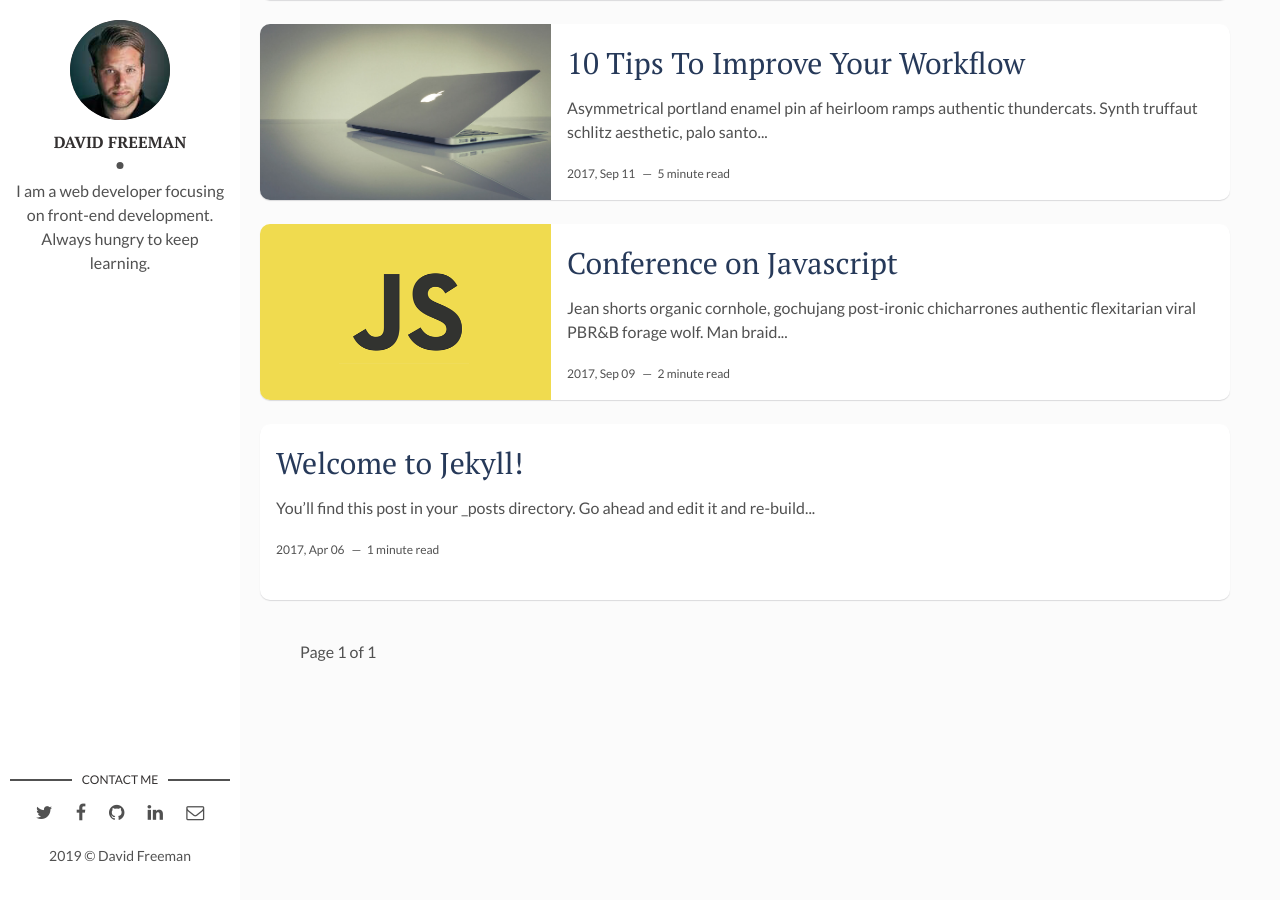
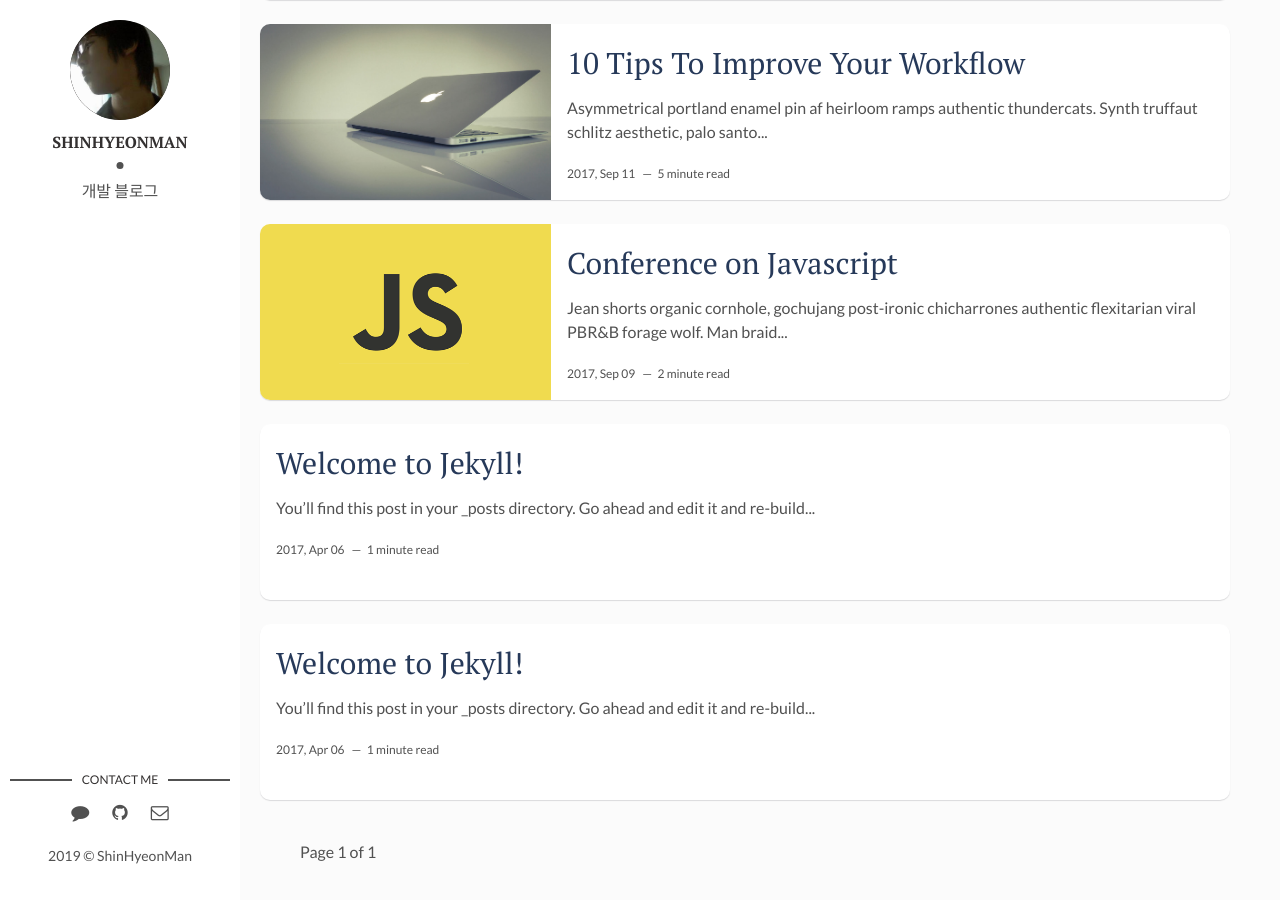
Before and after one commit to ShinHyeonMan/ShinHyeonMan.github.io, a Jekyll site: the page built from index.html, in a window 1280 px wide and 900 px high, scrolled down 596 px. Built offline with Jekyll 4.4.1, drawn with Linux system fonts in a browser that asks for light colours; the list of posts is cut into pages by our own code.

Commit message:
- 설정파일 수정

```diff
--- a/_config.yml
+++ b/_config.yml
@@ -1,25 +1,25 @@
-title: Hello, world! I'm David Freeman
+title: 청천백일 개발 블로그
 description: > # this means to ignore newlines until "baseurl:"
   Write an awesome description for your new site here. You can edit this
   line in _config.yml. It will appear in your document head meta (for
   Google search results) and in your feed.xml site description.
 permalink: ':title/'
-baseurl: "/flexible-jekyll" # the subpath of your site, e.g. /blog
-url: "" # the base hostname & protocol for your site, e.g. http://example.com
+baseurl: "" # the subpath of your site, e.g. /blog
+url: "https://ShinHyeonMan.github.io/" # the base hostname & protocol for your site, e.g. http://example.com
 site-twitter: #if your site has a twitter account, enter it here
 
 # Author Settings
-author: David Freeman # add your name
-author-img: david-freeman.jpg # add your photo
-about-author: I am a web developer focusing on front-end development. Always hungry to keep learning. # add description
-social-twitter: # add your Twitter handle
-social-facebook: # add your Facebook handle
-social-github: artemsheludko # add your Github handle
-social-linkedin: # add your Linkedin handle
-social-email: # add your Email address
+author: ShinHyeonMan # add your name
+author-img: ShinHyeonMan.jpg # add your photo
+about-author: 개발 블로그 # add description
+social-open-kakao: cswsshm0627 # add your Twitter handle
+#social-facebook: # add your Facebook handle
+social-github: ShinHyeonMan # add your Github handle
+#social-linkedin: # add your Linkedin handle
+social-email: cswsshm0627@gmail.com # add your Email address
 
 # Disqus
-discus-identifier: mr-brown # add your discus identifier
+discus-identifier: cswsshm0627 # add your discus identifier
 
 # Tracker
 analytics: # Google Analytics
--- a/_layouts/main.html
+++ b/_layouts/main.html
@@ -16,30 +16,25 @@ layout: default
     <section class="contact">
       <h3 class="contact-title">Contact me</h3>
       <ul>
-        {% if site.social-twitter %}
-          <li><a href="https://twitter.com/{{ site.social-twitter }}" target="_blank"><i class="fa fa-twitter" aria-hidden="true"></i></a></li>
+        {% if site.social-open-kakao %}
+          <li><a href="https://open.kakao.com/me/{{ site.social-open-kakao }}" target="_blank"><i class="fa fa-comment" aria-hidden="true"></i></a></li>
         {% else %}
-          <li><a href="https://twitter.com/artemsheludko_" target="_blank"><i class="fa fa-twitter" aria-hidden="true"></i></a></li>
         {% endif %}
         {% if site.social-facebook %}
           <li><a href="https://facebook.com/{{ site.social-facebook }}" target="_blank"><i class="fa fa-facebook" aria-hidden="true"></i></a></li>
         {% else %}
-          <li><a href="https://facebook.com/" target="_blank"><i class="fa fa-facebook" aria-hidden="true"></i></a></li>
         {% endif %}
         {% if site.social-github %}
           <li class="github"><a href="http://github.com/{{site.social-github}}" target="_blank"><i class="fa fa-github"></i></a></li>
         {% else %}
-          <li class="github"><a href="http://github.com/" target="_blank"><i class="fa fa-github" aria-hidden="true"></i></a></li>
         {% endif %}
         {% if site.social-linkedin %}
           <li class="linkedin"><a href="https://in.linkedin.com/in/{{site.social-linkedin}}" target="_blank"><i class="fa fa-linkedin"></i></a></li>
         {% else %}
-          <li class="linkedin"><a href="https://in.linkedin.com/" target="_blank"><i class="fa fa-linkedin" aria-hidden="true"></i></a></li>
         {% endif %}
         {% if site.social-email %}
           <li class="email"><a href="mailto:{{site.social-email}}"><i class="fa fa-envelope-o"></i></a></li>
         {% else %}
-          <li class="email"><a href="mailto:example.david@blog.com"><i class="fa fa-envelope-o" aria-hidden="true"></i></a></li>
         {% endif %}
       </ul>
     </section> <!-- End Section Contact -->
--- /dev/null
+++ b/_posts/2019-04-06-Test.markdown
@@ -0,0 +1,26 @@
+---
+layout: post
+title: "Welcome to Jekyll!"
+date: 2017-04-06 13:32:20 +0300
+description: You’ll find this post in your `_posts` directory. Go ahead and edit it and re-build the site to see your changes. # Add post description (optional)
+img:  # Add image post (optional)
+---
+You’ll find this post in your `_posts` directory. Go ahead and edit it and re-build the site to see your changes. You can rebuild the site in many different ways, but the most common way is to run `jekyll serve`, which launches a web server and auto-regenerates your site when a file is updated.
+
+To add new posts, simply add a file in the `_posts` directory that follows the convention `YYYY-MM-DD-name-of-post.ext` and includes the necessary front matter. Take a look at the source for this post to get an idea about how it works.
+
+Jekyll also offers powerful support for code snippets:
+
+{% highlight ruby %}
+def print_hi(name)
+  puts "Hi, #{name}"
+end
+print_hi('Tom')
+#=> prints 'Hi, Tom' to STDOUT.
+{% endhighlight %}
+
+Check out the [Jekyll docs][jekyll-docs] for more info on how to get the most out of Jekyll. File all bugs/feature requests at [Jekyll’s GitHub repo][jekyll-gh]. If you have questions, you can ask them on [Jekyll Talk][jekyll-talk].
+
+[jekyll-docs]: https://jekyllrb.com/docs/home
+[jekyll-gh]:   https://github.com/jekyll/jekyll
+[jekyll-talk]: https://talk.jekyllrb.com/
```
Also changed, not shown: Gemfile.lock (added), assets/img/ShinHyeonMan.jpg (added), assets/img/david-freeman.jpg (deleted).
